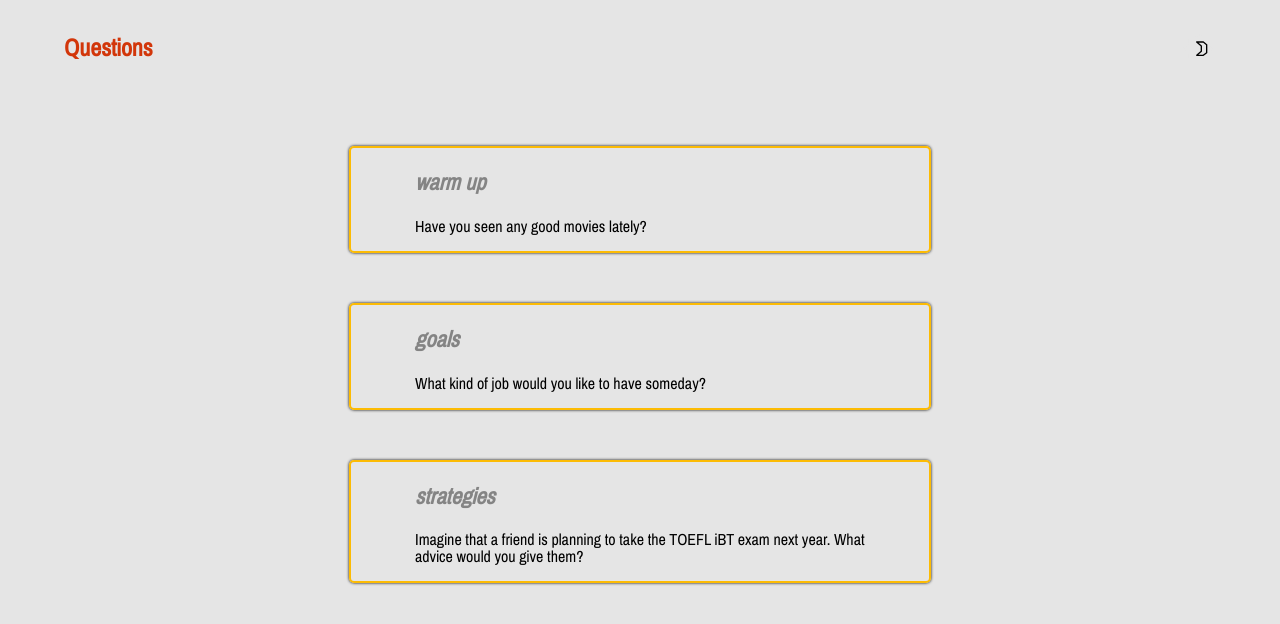
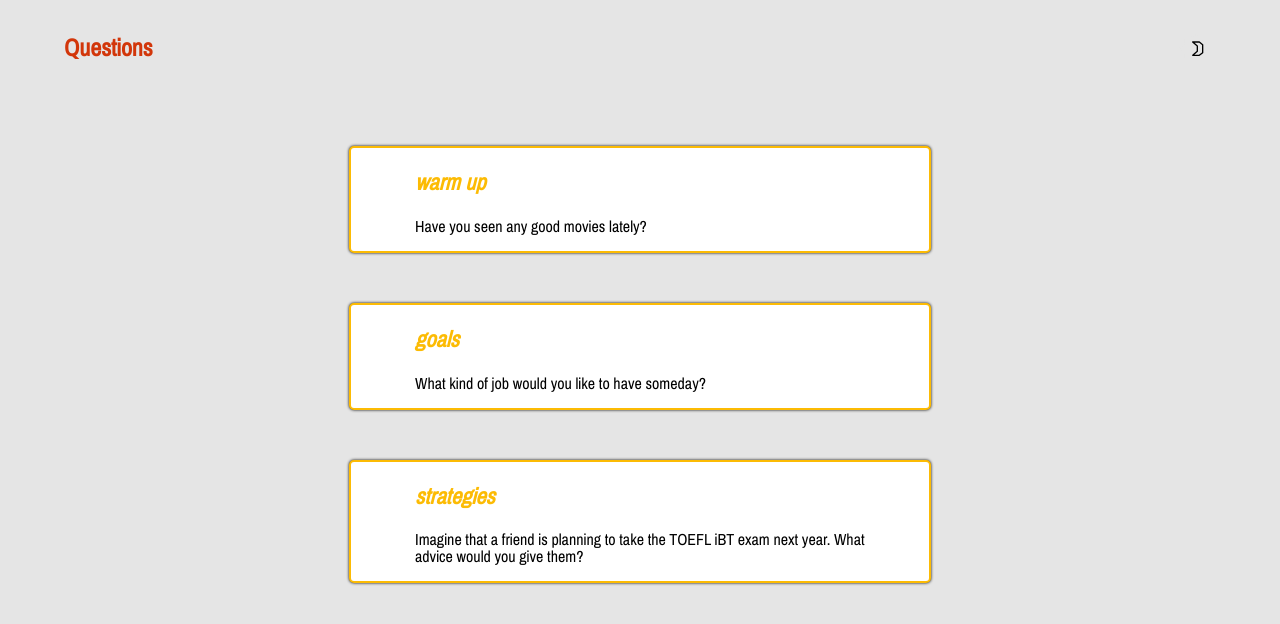
Before and after one commit to thaddeusm/give-me-questions, a Svelte app: page / in a window 1280 px wide. Shown: the top 624 px of the page. Built offline with nearby package versions, Linux system fonts and the light colour scheme.

Commit message:
Improve readability

```diff
--- a/package.json
+++ b/package.json
@@ -10,7 +10,7 @@
     "rollup-plugin-node-resolve": "^5.2.0",
     "rollup-plugin-svelte": "^5.0.3",
     "rollup-plugin-terser": "^4.0.4",
-    "svelte": "^3.0.0"
+    "svelte": "^3.12.0"
   },
   "dependencies": {
     "sirv-cli": "^0.4.4"
--- a/src/App.svelte
+++ b/src/App.svelte
@@ -89,7 +89,7 @@ main {
 	<TopBar {theme} on:change={toggleTheme} />
 	<main>
 		{#each categories as category}
-			<Question title={category} questions={Questions[category]}/>
+			<Question title={category} questions={Questions[category]} {theme} />
 		{/each}
 	</main>
 </div>
--- a/src/components/Question.svelte
+++ b/src/components/Question.svelte
@@ -3,6 +3,7 @@
 
 	export let title;
 	export let questions;
+	export let theme;
 
 	export let question = "loading";
 
@@ -33,16 +34,21 @@ section {
 	margin: 50px auto;
 	padding: 0 5%;
 	box-shadow: 0px 0px 3px var(--black);
+	background: var(--dark-gray);
 }
 
 h3 {
 	font-style: italic;
-	opacity: .8;
-	color: var(--gray);
+	opacity: 1;
+	color: var(--yellow);
+}
+
+.light {
+	background: var(--white);
 }
 </style>
 
-<section>
+<section class:light={theme == 'light'}>
 	<h3>
 		{title}
 	</h3>
--- a/src/components/TopBar.svelte
+++ b/src/components/TopBar.svelte
@@ -13,7 +13,7 @@
 <style>
 header {
 	display: grid;
-	grid-template-columns: 5% 1fr 2.5em 5%;
+	grid-template-columns: 5% 1fr auto 5%;
 	grid-template-areas: ". title themeButton .";
 	height: 12%;
 	align-items: center;
```
Also changed, not shown: 1 other file (tests, documents, lock files or other folders).
